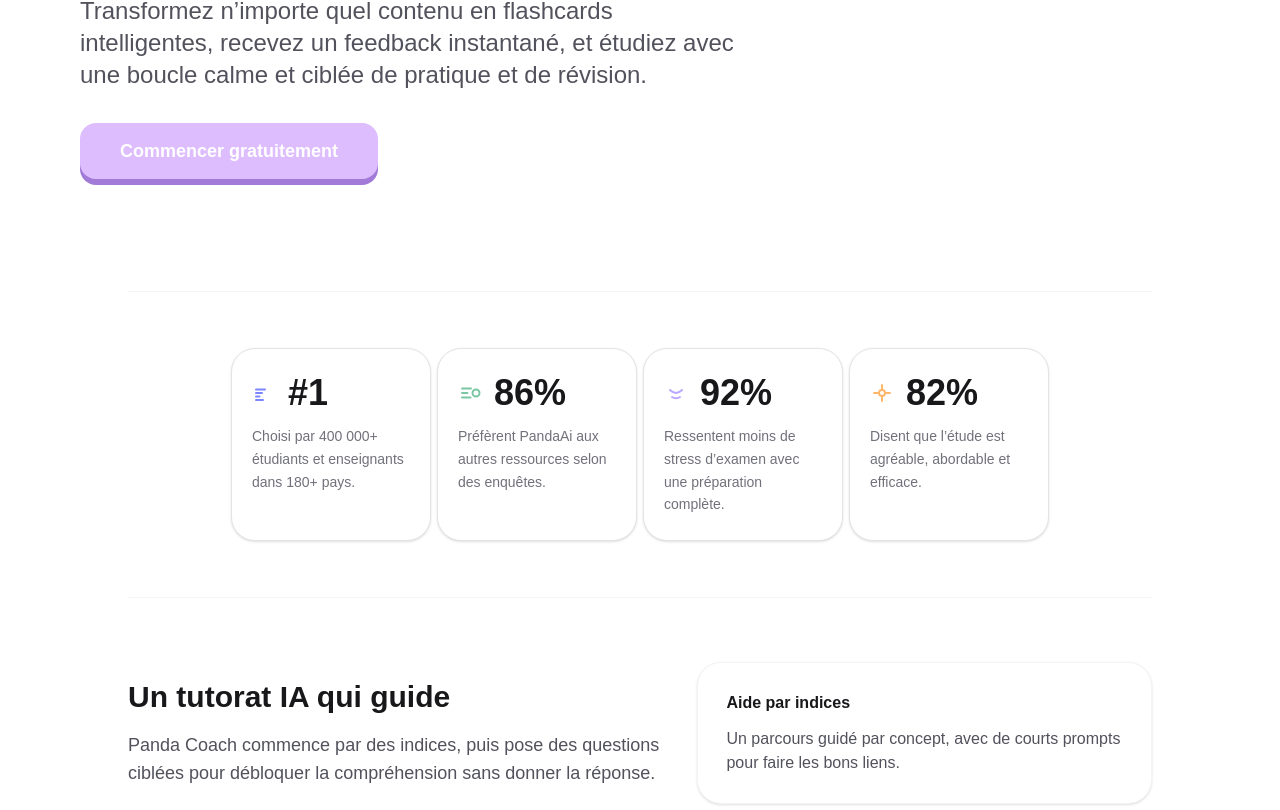
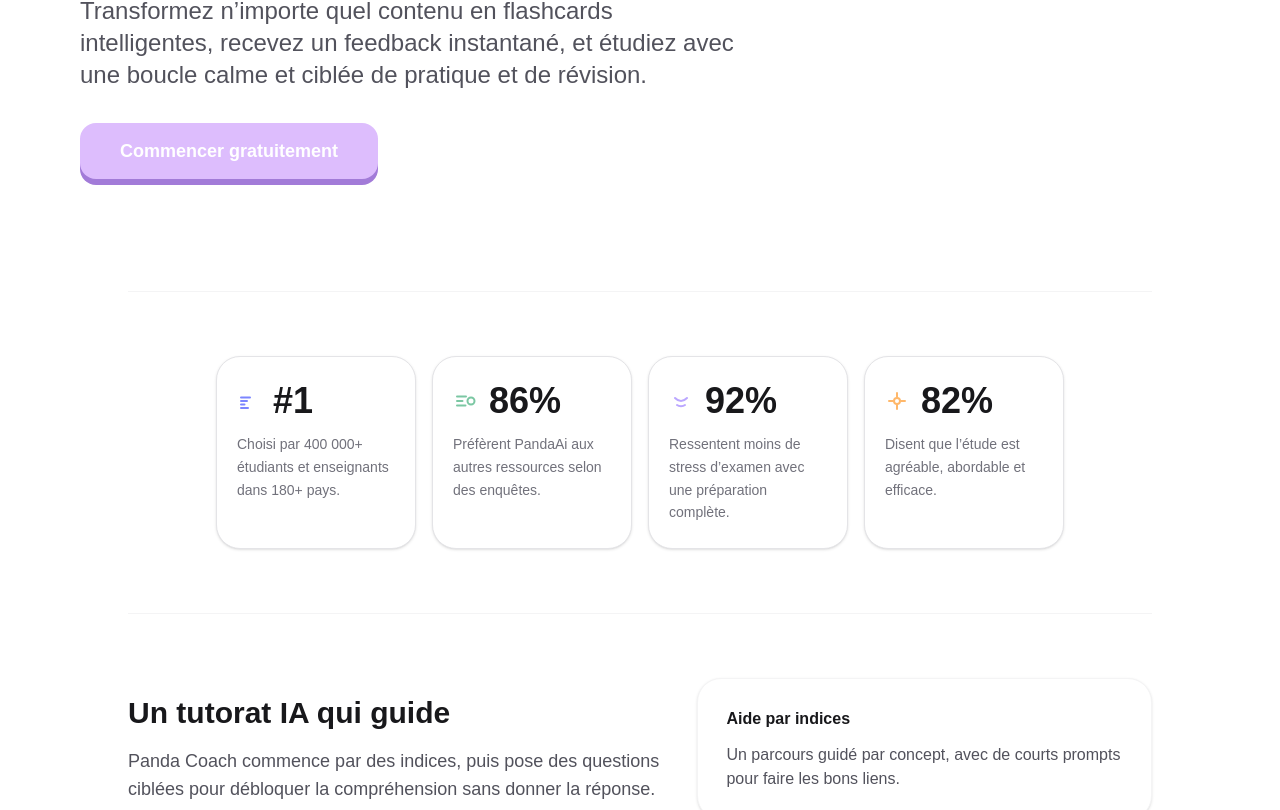
Before and after one commit to I2S9/pandaaiapp, a Next.js app: page /fr in a window 1280 px wide. Shown: the part 434-1244 px from the top of the page. Built offline with nearby package versions, Linux system fonts and the light colour scheme.

Commit message:
Update features section padding and gap for improved layout consistency on homepage and French page

```diff
--- a/src/app/fr/page.tsx
+++ b/src/app/fr/page.tsx
@@ -47,9 +47,9 @@
 
         <section
           id="features"
-          className="mx-auto w-full max-w-5xl border-t border-zinc-100 py-14"
+          className="mx-auto w-full max-w-5xl border-t border-zinc-100 py-16"
         >
-          <div className="flex flex-wrap justify-center gap-1.5">
+          <div className="flex flex-wrap justify-center gap-4">
             <div className="w-full max-w-[200px] rounded-3xl border border-zinc-200 bg-white px-5 py-6 shadow-sm">
               <div className="flex items-center gap-3">
                 <svg
--- a/src/app/page.tsx
+++ b/src/app/page.tsx
@@ -32,9 +32,9 @@
 
         <section
           id="features"
-          className="mx-auto w-full max-w-5xl border-t border-zinc-100 py-14"
+          className="mx-auto w-full max-w-5xl border-t border-zinc-100 py-16"
         >
-          <div className="flex flex-wrap justify-center gap-1.5">
+          <div className="flex flex-wrap justify-center gap-4">
             <div className="w-full max-w-[200px] rounded-3xl border border-zinc-200 bg-white px-5 py-6 shadow-sm">
               <div className="flex items-center gap-3">
                 <svg
```
